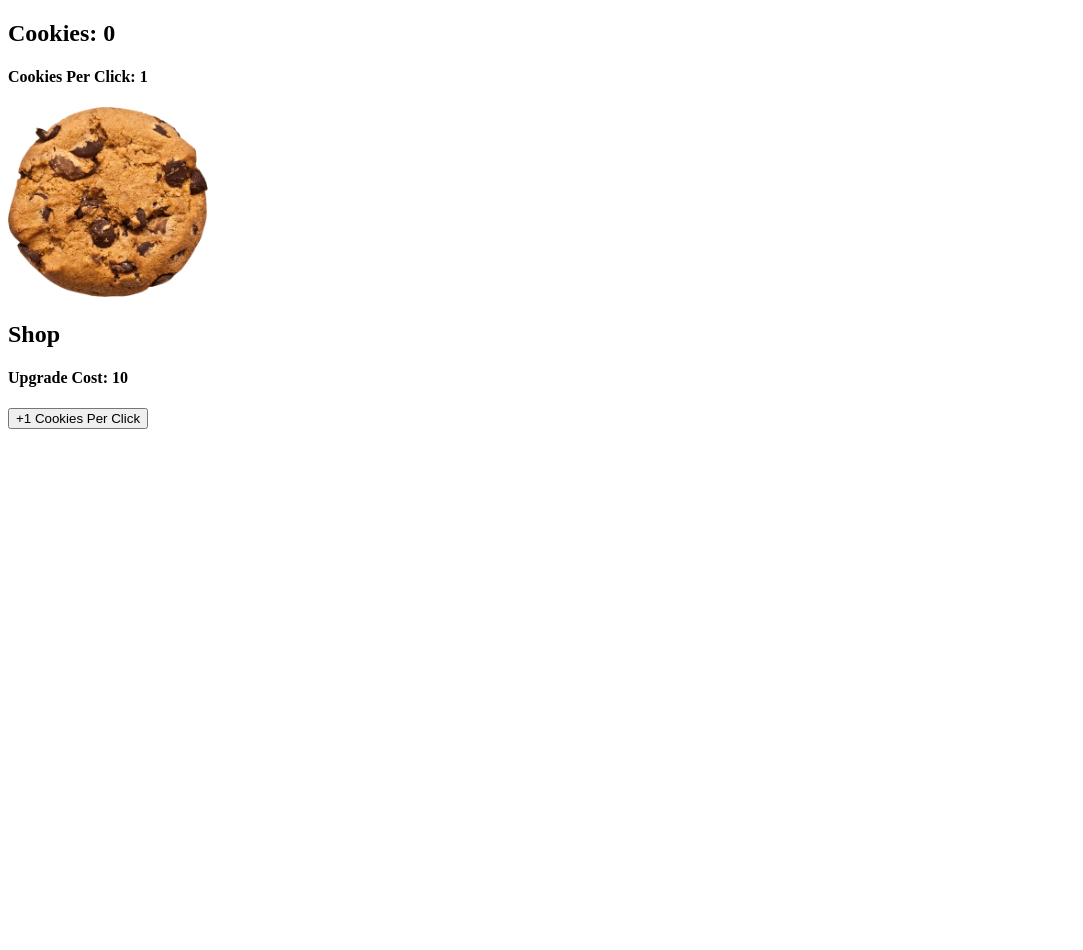
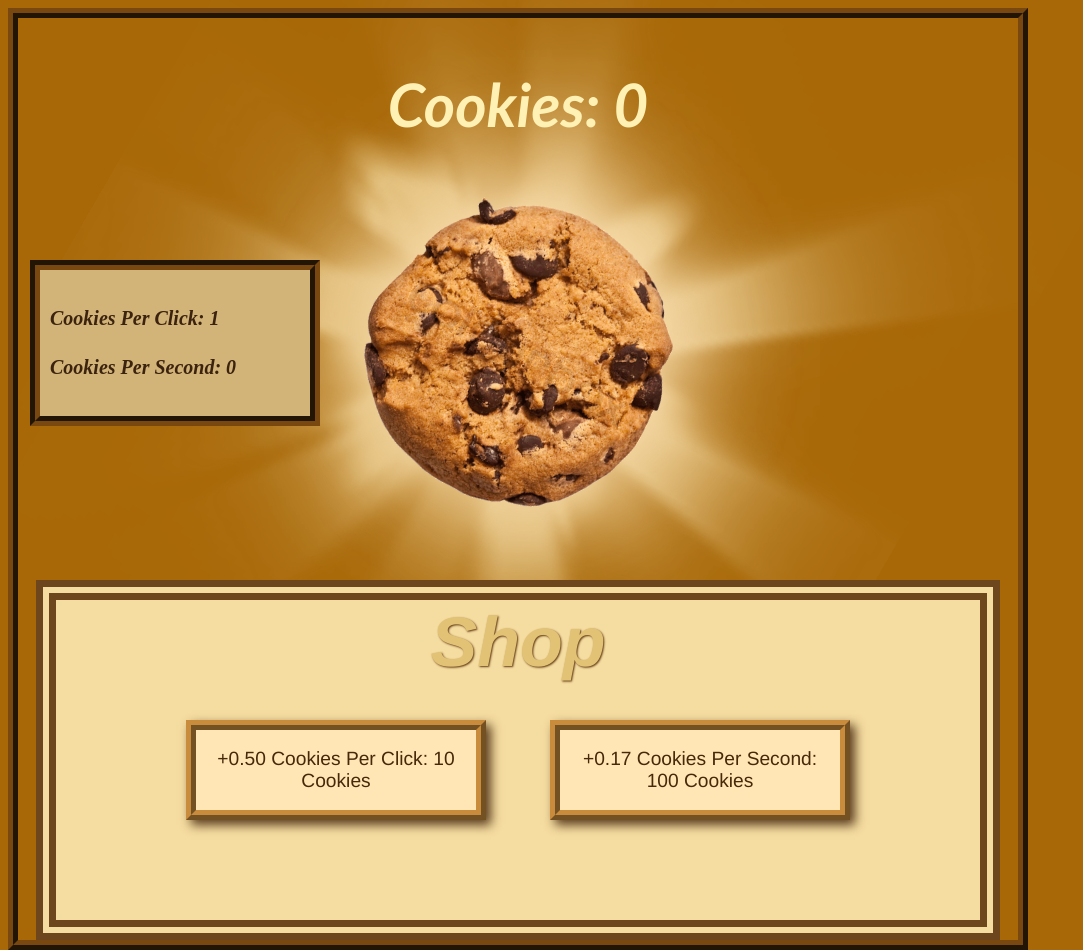
Before and after one commit to CelloDaMan/Cookie_Drop, a plain HTML site: page CookieDrop/CookieClickerCode/index.html in a window 1280 px wide. Shown: the whole page, without its empty margins (0-1083 px from the left). Before the commit the page ends 800 px from the top, so only its background shows below. Drawn offline with Linux system fonts and the light colour scheme.

Commit message:
Recode
Change Cookie logic, added main function so the cookies are always updating due to the cookies per second upgrade, styled the cookie clicker part of the website, and changed the index a little to fit with the recode of a few things

```diff
--- /dev/null
+++ b/CookieDrop/CookieClickerCode/CSS/styles.css
@@ -0,0 +1,162 @@
+
+/* Static content*/
+#body
+{
+    background-color: rgb(168, 104, 8);
+    border: ridge 10px rgb(120, 72, 16);
+    width: 1000px;
+}
+
+#mainContent
+{
+    align-content: center;
+    place-items: center;
+}
+
+#cookiesOutput
+{
+    color: rgb(255, 240, 180);
+    font-style: oblique;
+    font-family: 'Gill Sans', 'Gill Sans MT', Calibri, 'Trebuchet MS', sans-serif;
+    font-size: 60px
+}
+
+#Stats
+{
+    border: groove 10px rgb(120, 72, 16);
+    background-color: rgb(210, 180, 120);
+    color: rgb(60, 35, 15);
+    font-style: italic;
+    position:fixed;
+    top: 260px;
+    left: 30px;
+    padding: 10px;
+    width: 250px;
+    height: 20;
+    font-size: 20px;
+}
+
+#ShopText
+{
+    font-size: 70px;
+    padding: 10px;
+    color: rgb(226, 195, 117);
+    text-shadow: 1px 1px 2px rgb(100, 60, 20);
+    font-style: oblique;
+    font-family: 'Franklin Gothic Medium', 'Arial Narrow', Arial, sans-serif;
+}
+
+#shopButtons
+{
+    border: 20px double rgb(110, 70, 30);
+    background-color: rgb(245, 220, 160);
+    padding: 100px;
+    margin-top: -170px;
+}
+
+
+
+/* dynamic content */
+.buttons
+{
+    width: 300px;
+    height: 100px;
+    border: 10px ridge rgb(200, 140, 60);
+    background-color: rgb(255, 230, 180);
+    text-align: center;
+    box-shadow: 5px 5px 10px rgb(90, 60, 30);
+    transition: 0.3s ease-in-out;
+    flex-direction: column;
+    justify-content: center;
+    align-items: center;
+    padding: 10px;
+    margin-right: 30px;
+    margin-left: 30px;
+    margin-top: 20px;
+    color: rgb(70, 40, 10);
+    font-family:'Franklin Gothic Medium', 'Arial Narrow', Arial, sans-serif;
+    font-size: larger;
+}
+
+#glow1
+{
+
+   position: absolute;
+   top: -70px;
+   left: 52px;
+   width: 900px;
+   z-index: -20;
+   animation: glowRotate 30s linear infinite;
+
+}
+
+#glow2
+{
+   position: absolute;
+   top: 50px;
+   left: 220px;
+   width: 600px;
+   z-index: -1;
+}
+
+
+/* Cookie animations and style */
+.cookieWrap
+{
+    min-width: 300px;
+    min-height: 300px;
+    padding: 13px;
+    display: inline-block;
+    transition: transform 0.3s ease-in-out;
+    animation: cookieRotate 60s linear infinite;
+    display: flex;
+}
+
+/* Style for the actual cookie picture */
+#cookiePicture
+{
+    width: 300px;
+    height: 300px;
+    transition: transform 0.3s ease-out;
+    display: block;
+
+}
+
+/* Expands cookie when hovering */
+#cookiePicture:hover
+{
+    transform: scale(1.15);
+}
+
+/* Activates cookiebounce animation on click that makes the cookie pulse */
+#cookiePicture:active
+{
+    animation: cookieBounce .25s ease;;
+}
+
+@keyframes cookieBounce
+{
+    0% {transform: scale(1.1);}
+    50% {transform: scale(0.9);}
+    100% {transform: scale(1.1);}
+}
+
+/* Animation that makes the cookie always roate slowly */
+@keyframes cookieRotate
+{
+    0% {transform: rotate(0deg);}
+    100% {transform: rotate(360deg);}
+}
+
+@keyframes glowRotate
+{
+    0% {transform: rotate(-0deg);}
+    100% {transform: rotate(-360deg);}
+}
+
+/* animation for buttons */
+
+.buttons:hover
+{
+    transform: scale(1.4);
+}
--- a/CookieDrop/CookieClickerCode/cookieClicker.js
+++ b/CookieDrop/CookieClickerCode/cookieClicker.js
@@ -1,23 +1,69 @@
 // self-explanitory variables
 var cookieCount = 0;
 var cookiesPerClick = 1;
+var cookiesPerSecond = 0 * 10 ;
 var upgrade1Cost = 10;
 var upgrade2Cost = 100;
+var upgradeCPC = 0.5 + cookiesPerSecond / 2;
+var upgradeCPS = 0.05 + cookiesPerClick / 8 * 10;
+
+//total cookie amount used to scale upgrades when the numbers get very high
+var totalCookieAmount = 0;
+
+// main function which updates cookies with CPS and updates the upgradeCPC and upgradeCPS values
+var ups = 1000/15
+var timer = setInterval(main, ups)
+
+function main()
+{
+    cookieCount = cookieCount + cookiesPerSecond / 10
+
+    upgradeCPC = 0.5 + cookiesPerSecond / 2 + (totalCookieAmount/400000);
+    upgradeCPS = 0.05 + cookiesPerClick / 8 + (totalCookieAmount/400000);
+
+    document.getElementById('upgrade1Button').innerText = "+" + upgradeCPC.toFixed(2) + " Cookies Per Click: " + (Math.round(upgrade1Cost * 100) / 100) + " Cookies"
+    document.getElementById('upgrade2Button').innerText = "+" + upgradeCPS.toFixed(2) + " Cookies Per Second: " + (Math.round(upgrade2Cost * 100) / 100) + " Cookies"
+    document.getElementById('cookiesOutput').innerText = "Cookies: " + Math.round(cookieCount * 100) / 100;
+
+    totalCookieAmount = totalCookieAmount + cookiesPerSecond
+
+}
 
 // Event listener for clicking the cookie
     document.getElementById('cookiePicture').addEventListener('click', function() {
         cookieCount = cookieCount + cookiesPerClick;
-        document.getElementById('cookiesOutput').innerText = "Cookies: " + Math.floor(cookieCount);
+        //document.getElementById('cookiesOutput').innerText = "Cookies: " + Math.round(cookieCount * 100) / 100;
+        totalCookieAmount = totalCookieAmount + cookiesPerClick
     });
 
 // Event listener for upgrading the cookies per click
     document.getElementById('upgrade1Button').addEventListener('click', function() {
         if (cookieCount >= upgrade1Cost) {
             cookieCount -= upgrade1Cost;
-            cookiesPerClick++;
-            upgrade1Cost = upgrade1Cost * 1.2;
-            document.getElementById('cookiesOutput').innerText = "Cookies: " + Math.floor(cookieCount);
-            document.getElementById('cpcOutput').innerText = "Cookies Per Click: " + cookiesPerClick;
-            document.getElementById('upgrade1Cost').innerText = "Upgrade Cost: " + Math.floor(upgrade1Cost);
+            cookiesPerClick = cookiesPerClick + 0.5 + cookiesPerSecond/2;
+
+            upgrade1Cost = upgrade1Cost * 1.15;
+
+            document.getElementById('cookiesOutput').innerText = "Cookies: " + Math.round(cookieCount * 100) / 100;
+            document.getElementById('cpcOutput').innerText = "Cookies Per Click: " + Math.round(cookiesPerClick * 100) / 100;
+
+            //old method for cost
+            //document.getElementById('upgrade1Cost').innerText = "Upgrade Cost: " + Math.floor(upgrade1Cost);
         }
     });
+
+    document.getElementById('upgrade2Button').addEventListener('click', function() {
+        if (cookieCount >= upgrade2Cost) {
+            cookieCount -= upgrade2Cost;
+            cookiesPerSecond = cookiesPerSecond + 0.05 + cookiesPerClick/8;
+
+            upgrade2Cost = upgrade2Cost * 4.5;
+
+            document.getElementById('cookiesOutput').innerText = "Cookies: " + Math.round(cookieCount * 100) / 100;
+            document.getElementById('cpsOutput').innerText = "Cookies Per Second: " + Math.round(cookiesPerSecond * 100) / 100;
+
+            //old method for cost
+            //document.getElementById('upgrade1Cost').innerText = "Upgrade Cost: " + Math.floor(upgrade1Cost);
+
+        }
+    });
--- a/CookieDrop/CookieClickerCode/index.html
+++ b/CookieDrop/CookieClickerCode/index.html
@@ -3,17 +3,38 @@
 <head>
     <meta charset="UTF-8">
     <title>Cookie Clicker</title>
+    <link rel="stylesheet" href="CSS/styles.css">
 </head>
-<body>
-    <h2 id="cookiesOutput">Cookies: 0</h2>
-    <h4 id="cpcOutput">Cookies Per Click: 1</h4>
-    <img src="./Images/cookie.png" width="200px" id="cookiePicture">
-    <br>
-    <h2>Shop</h2>
-    <h4 id="upgrade1Cost">Upgrade Cost: 10</h4>
-    <button id="upgrade1Button">+1 Cookies Per Click</button>
+<body id="body">
 
-    <script src="cookieClicker.js">
-    </script>
+    <div id="mainContent">
+        <h2 id="cookiesOutput">Cookies: 0</h2>
+
+        <div id="Stats">
+            <h4 id="cpcOutput">Cookies Per Click: 1</h4>
+            <h4 id="cpsOutput">Cookies Per Second: 0</h4>
+        </div>
+
+        <div class="cookieWrap">
+            <img src="./Images/cookie.png" id="cookiePicture">
+        </div>
+
+        <div class="gloweffects">
+            <img src="./images/GJ_ParticleSheet-uhd2.png" alt="" id="glow1">
+            <img src="./images/GJ_ParticleSheet-uhd.png" alt="" id="glow2">
+        </div>
+
+        <br>
+
+        <h2 id="ShopText">Shop</h2>
+            <div id="shopButtons">
+                <button id="upgrade1Button" class="buttons">+0.5 Cookies Per Click: 10 Cookies</button>
+                <button id="upgrade2Button" class="buttons">+0.05 Cookies Per Second: 100 Cookies</button>
+            </div>
+
+        <script src="cookieClicker.js">
+        </script>
+
+    </div>
 </body>
 </html>
```
Also changed, not shown: CookieDrop/CookieClickerCode/images/GJ_ParticleSheet-uhd.png (added), CookieDrop/CookieClickerCode/images/GJ_ParticleSheet-uhd2.png (added).
